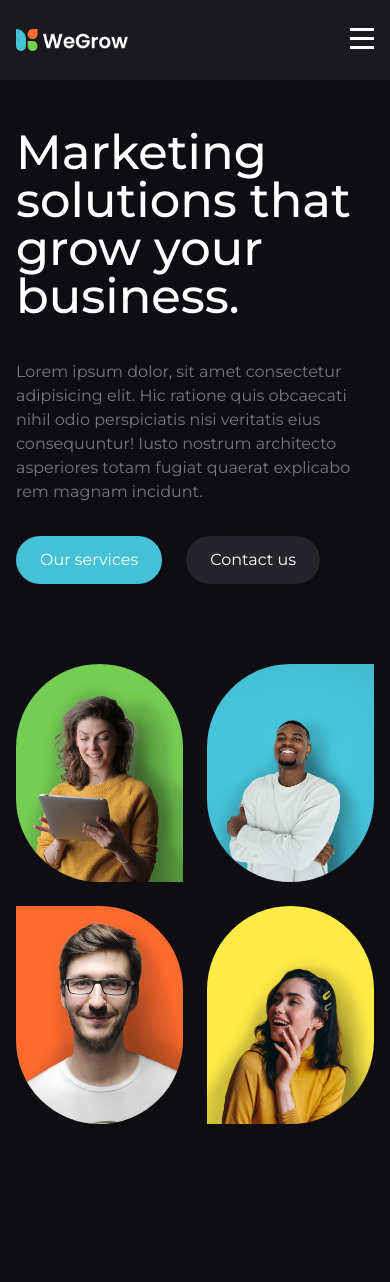
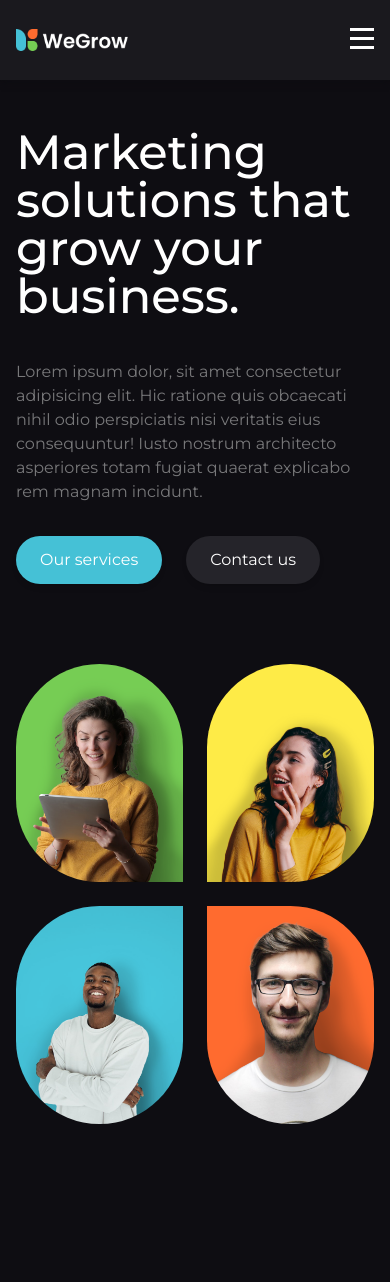
Before and after one commit to natalie-maks/marketing-landing-react-next, a Next.js app: page / in a window 390 px wide. Shown: the top 1282 px of the page. Built offline with nearby package versions, Linux system fonts and the light colour scheme.

Commit message:
Added framer motion animations to Hero component

```diff
--- a/components/Hero.jsx
+++ b/components/Hero.jsx
@@ -1,4 +1,6 @@
 import React from "react";
+import { motion } from "framer-motion";
+
 import Image from "next/image";
 import green from "../assets/green.png";
 import yellow from "@/assets/yellow.png";
@@ -6,54 +8,110 @@ import orange from "@/assets/orange.png";
 import blue from "@/assets/blue.png";
 import Button from "./UI/Button";
 
+const MotionButton = motion(Button);
+const MotionImage = motion(Image);
+
 const Hero = () => {
+  const container = {
+    hidden: { opacity: 0 },
+    show: {
+      opacity: 1,
+      transition: {
+        staggerChildren: 0.3,
+      },
+    },
+  };
+
+  const item = {
+    hidden: { opacity: 0, y: -30 },
+    show: { opacity: 1, y: 0, transition: { ease: "easeInOut", duration: 0.7, type: "tween" } },
+  };
+
+  const imgContainer = {
+    hidden: { opacity: 0 },
+    show: {
+      opacity: 1,
+      transition: {
+        delay: 0.6,
+        staggerChildren: 0.35,
+      },
+    },
+  };
+
+  const imgItem = {
+    hidden: { opacity: 0, x: 20 },
+    show: {
+      opacity: 1,
+      x: 0,
+      transition: { ease: "easeInOut", type: "tween", duration: 1 },
+    },
+  };
+
   return (
     <section
       id="hero"
       className="flex items-center flex-col lg:flex-row gap-20 lg:gap-32 pt-32 mb-40"
     >
-      <div className="lg:w-3/5 flex flex-col justify-center">
-        <h1 className="text-5xl font-medium">Marketing solutions that grow your business.</h1>
-        <p className="mt-10 mb-8">
+      <motion.div
+        variants={container}
+        initial="hidden"
+        whileInView="show"
+        viewport={{ once: true }}
+        className="lg:w-3/5 flex flex-col justify-center"
+      >
+        <motion.h1 variants={item} className="text-5xl font-medium">
+          Marketing solutions that grow your business.
+        </motion.h1>
+        <motion.p variants={item} className="mt-10 mb-8">
           Lorem ipsum dolor, sit amet consectetur adipisicing elit. Hic ratione quis obcaecati nihil
           odio perspiciatis nisi veritatis eius consequuntur! Iusto nostrum architecto asperiores
           totam fugiat quaerat explicabo rem magnam incidunt.
-        </p>
+        </motion.p>
         <div className="flex flex-wrap gap-6">
-          <Button label={"Our services"} link={"/#services"} scroll={true} />
-          <Button label={"Contact us"} grey={true} link={"/contact"} />
+          <MotionButton variants={item} label={"Our services"} link={"/#services"} scroll={true} />
+          <MotionButton variants={item} label={"Contact us"} grey={true} link={"/contact"} />
         </div>
-      </div>
-      <div className="lg:w-2/5 max-h-[460px] 2xl:max-h-[660px] grid grid-cols-2 sm:grid-cols-4 lg:grid-cols-2 grid-rows-2 sm:grid-rows-none lg:grid-rows-3 lg:gap-x-12 gap-6">
-        <Image
+      </motion.div>
+      <motion.div
+        variants={imgContainer}
+        initial="hidden"
+        whileInView="show"
+        viewport={{ once: true }}
+        className="lg:w-2/5 max-h-[460px] 2xl:max-h-[660px] grid grid-cols-2 sm:grid-cols-4 lg:grid-cols-none grid-rows-2 sm:grid-rows-none lg:grid-rows-3 lg:gap-x-12 gap-6"
+      >
+        <MotionImage
+          variants={imgItem}
           width="640"
           height="960"
           alt="smiling woman with tablet"
-          className="w-full h-full object-cover rounded-full rounded-br-none lg:row-span-2"
+          className="h-full w-full object-cover rounded-full rounded-br-none lg:row-start-1 lg:row-end-3"
           src={green}
         />
-        <Image
+        <MotionImage
+          variants={imgItem}
+          width="640"
+          height="960"
+          alt="smiling woman"
+          className="h-full w-full object-cover rounded-full rounded-bl-none lg:row-start-3 lg:row-end-4"
+          src={yellow}
+        />
+        <MotionImage
+          variants={imgItem}
           width="640"
           height="960"
           alt="smiling man"
-          className="w-full h-full object-cover rounded-full rounded-tr-none"
+          className="h-full w-full object-cover rounded-full rounded-tr-none lg:row-start-1 lg:row-end-2"
           src={blue}
         />
-        <Image
+        <MotionImage
+          variants={imgItem}
           width="640"
           height="960"
           alt="smiling man in glasses"
-          className="w-full h-full object-cover rounded-full rounded-tl-none lg:row-span-2"
+          className="h-full w-full object-cover rounded-full rounded-tl-none lg:row-start-2 lg:row-end-4"
           src={orange}
         />
-        <Image
-          width="640"
-          height="960"
-          alt="smiling woman"
-          className="w-full h-full object-cover rounded-full rounded-bl-none "
-          src={yellow}
-        />
-      </div>
+      </motion.div>
     </section>
   );
 };
--- a/components/UI/Button.jsx
+++ b/components/UI/Button.jsx
@@ -1,9 +1,10 @@
 import React from "react";
 import Link from "next/link";
 
-const Button = ({ label, link, grey, scroll }) => {
+const Button = React.forwardRef(({ label, link, grey, scroll }, ref) => {
   return (
     <Link
+      ref={ref}
       href={link}
       className={`${grey ? "bg-grey hover:shadow-shadowgrey" : "bg-blue hover:shadow-darkblue"}
         inline-block text-white text-center py-3 px-6 rounded-full  hover:translate-y-[-2px] shadow-md
@@ -13,6 +14,6 @@ const Button = ({ label, link, grey, scroll }) => {
       {label}
     </Link>
   );
-};
+});
 
 export default Button;
--- a/package.json
+++ b/package.json
@@ -12,6 +12,7 @@
     "autoprefixer": "10.4.14",
     "eslint": "8.39.0",
     "eslint-config-next": "13.3.1",
+    "framer-motion": "^10.12.4",
     "next": "13.3.1",
     "postcss": "8.4.23",
     "react": "18.2.0",
```
Also changed, not shown: 1 other file (tests, documents, lock files or other folders).
